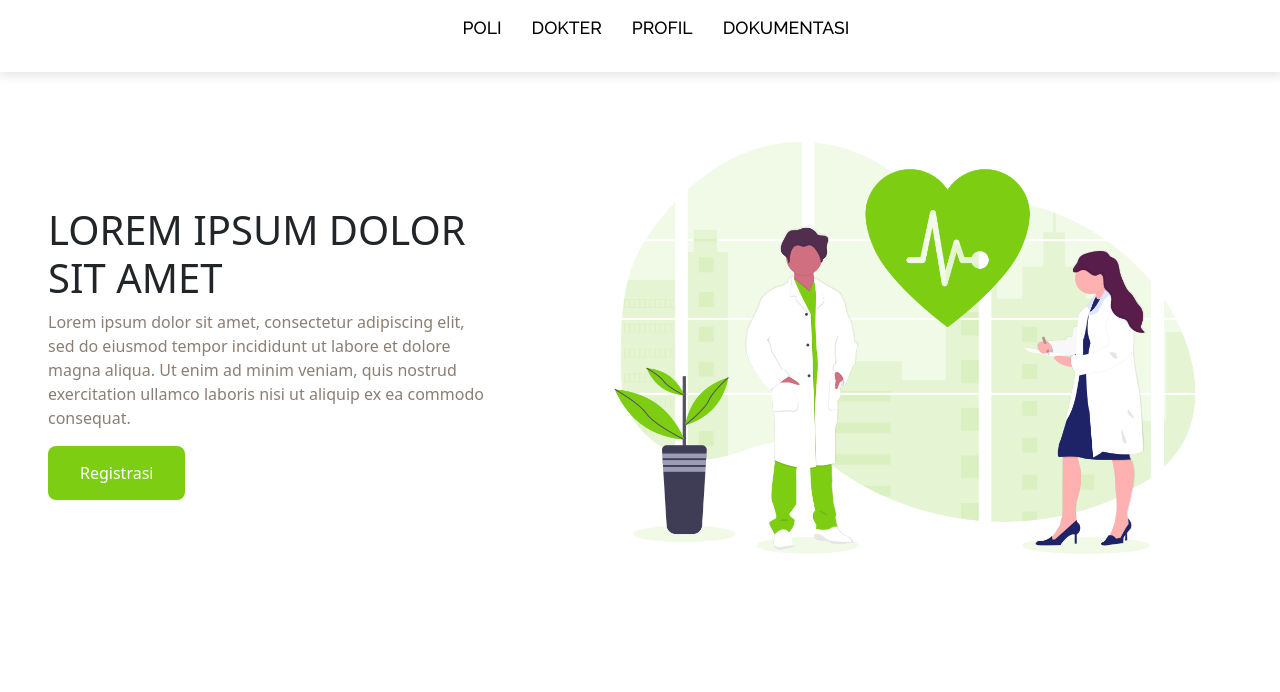
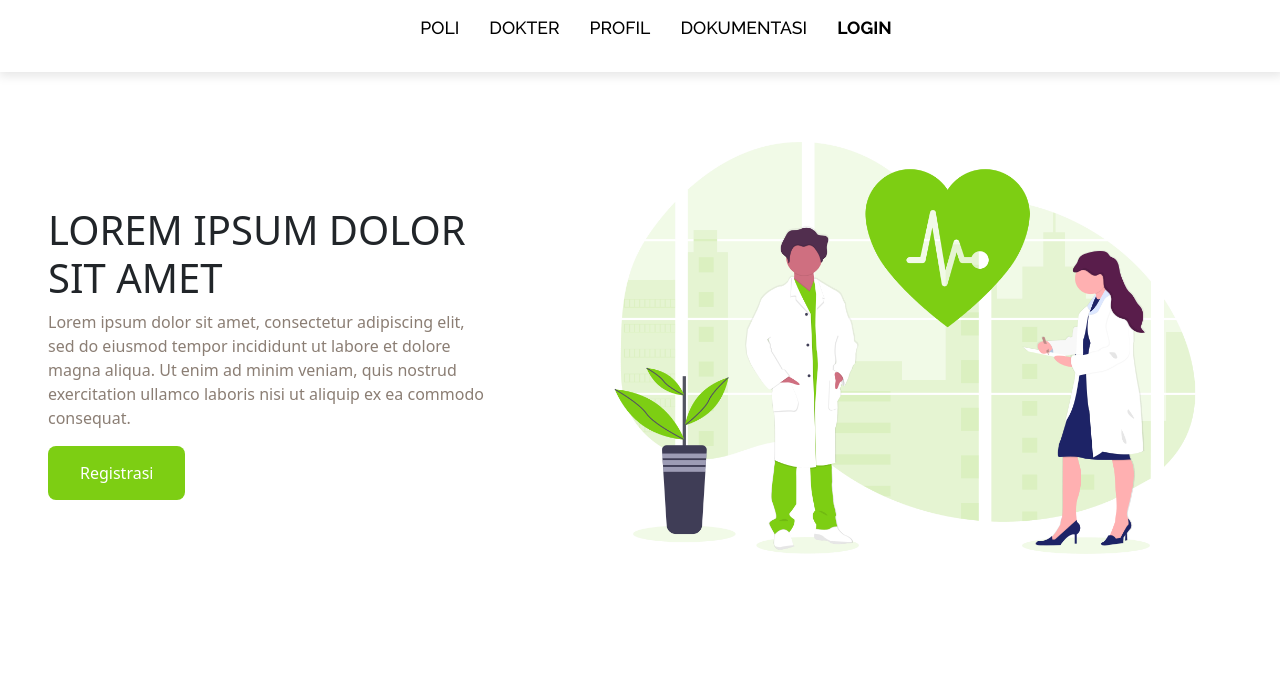
Before and after one commit to adarahaniv16/ECLINIC, a plain HTML site: page index.html in a window 1280 px wide. Shown: the top 692 px of the page. Drawn offline with nearby package versions, Linux system fonts and the light colour scheme.

Commit message:
update css navbar

```diff
--- a/assets/css/syle.css
+++ b/assets/css/syle.css
@@ -17,6 +17,18 @@ body {
   padding: 0;
   list-style: none;
   text-decoration: none;
+}
+
+.btnLogin{
+  /* background-color: var(--main-color); */
+  /* border-radius: 10px;
+  padding: 10px 20px;
+  pointer-events : none; */
+}
+
+.btnLogin a{
+  /* color: white; */
+  /* color: var(--main-color); */
 }
 
 .button1 {
@@ -529,6 +541,7 @@ img {
   box-shadow: 0 0 0 2px gray;
 }
 
+
 /* footer */
 .footer{
   background-color: var(--main-color);
--- a/index.html
+++ b/index.html
@@ -24,19 +24,20 @@
     <header>
         <div class="wrapper">
             <nav class="fixed-top d-flex justify-content-center">
-                <div class="container-flex justify-content-centertext-center">
+                <div class="container-flex">
                     <div class="burger">
                         <div class="bar1"></div>
                         <div class="bar2"></div>
                         <div class="bar3"></div>
                     </div>
                     <div class="bg-sidebar"></div>
-                    <ul class="sidebar">
+                    <ul class="sidebar text-center">
                         <li><a href="#poli">POLI</a></li>
                         <li><a href="#dokter">DOKTER</a></li>
                         <!-- <li><a href="#pelayanan">PELAYANAN</a></li> -->
                         <li><a href="#about">PROFIL</a></li>
                         <li><a href="#dokumentasi">DOKUMENTASI</a></li>
+                        <li class="btnLogin fw-900"><a href="#login">LOGIN</a></li>
                     </ul>
                 </div>
             </nav>
@@ -50,7 +51,8 @@
                     <p>Lorem ipsum dolor sit amet, consectetur adipiscing elit, sed do eiusmod tempor incididunt ut
                         labore et dolore magna aliqua. Ut enim ad minim veniam, quis nostrud exercitation ullamco
                         laboris nisi ut aliquip ex ea commodo consequat.</p>
-                    <button href="#" class="button1 fw-500" type="button" style="vertical-align:middle"><span>Registrasi </span></button>
+                    <button href="#" class="button1 fw-500" type="button" style="vertical-align:middle"><span>Registrasi
+                        </span></button>
                 </div>
                 <div class="col-lg-7 col-sm-12 p-3">
                     <div class="row p-3 heroImage mx-auto d-block" data-aos="zoom-in" data-aos-delay="600">
```
